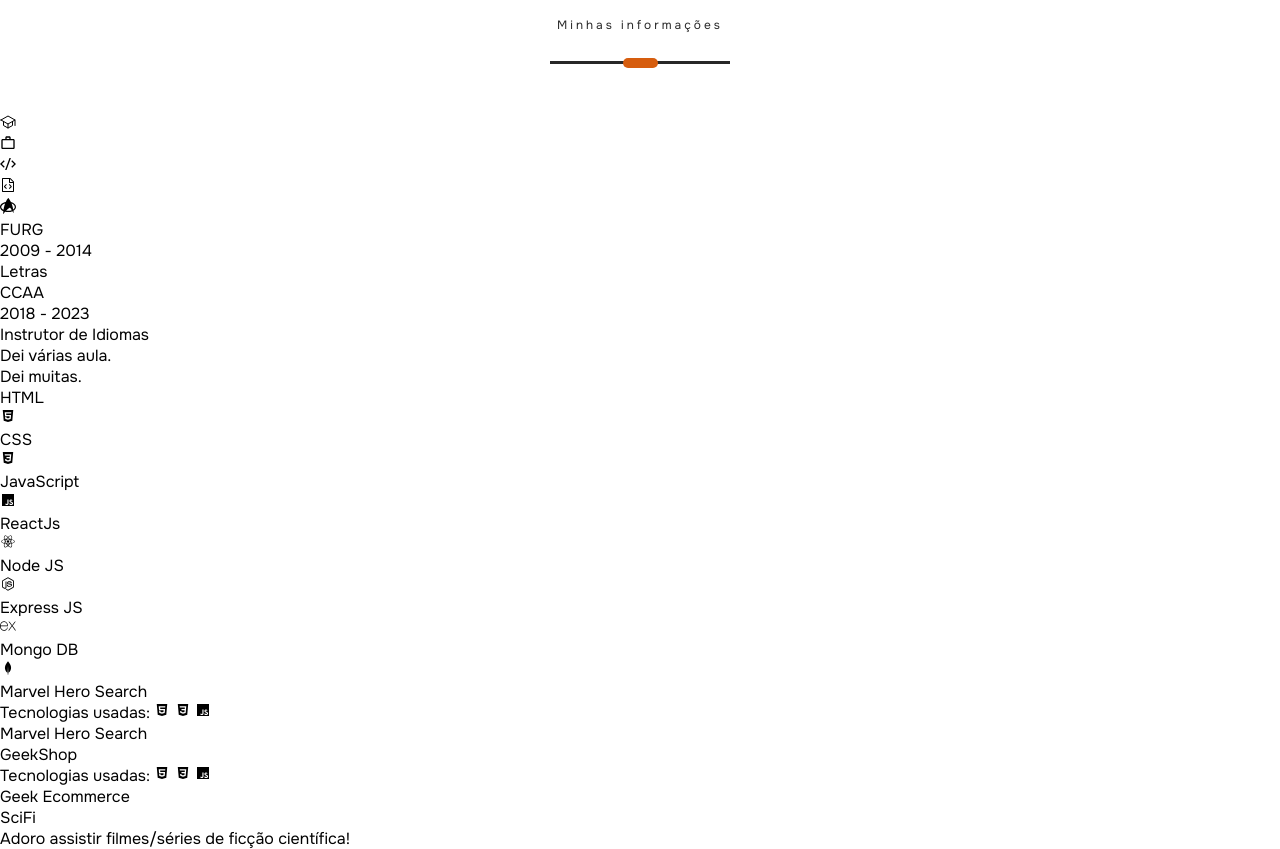
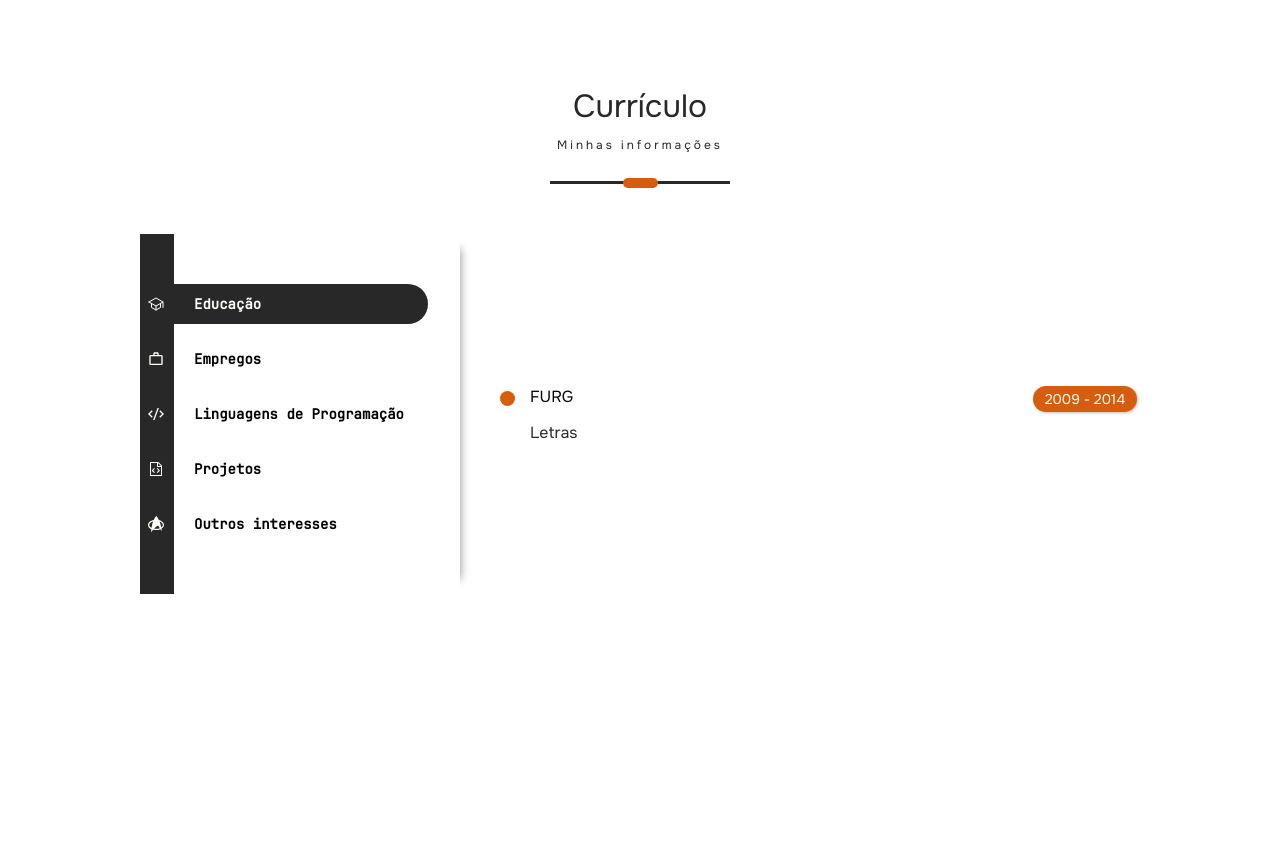
Before and after one commit to CalebeCopello/portfolio, a React (Create React App) app in the folder client/: page / in a window 1280 px wide. Shown: the part 1491-2340 px from the top of the page. After the commit the page ends 2205 px from the top, so only its background shows below. Built offline with nearby package versions, Linux system fonts and the light colour scheme.

Commit message:
Resume Style

```diff
--- a/client/src/PortfolioContainer/Resume/Resume.css
+++ b/client/src/PortfolioContainer/Resume/Resume.css
@@ -0,0 +1,152 @@
+.resume-container {
+    display: flex;
+    align-items: center;
+    flex-direction: column;
+    justify-content: center;
+    min-height: fit-content;
+    margin: 120px 0;
+}
+.resume-card {
+    display: flex;
+    height: 360px;
+    width: 1000px;
+}
+.resume-bullets {
+    height: 100%;
+    box-shadow: 15px 0 9px -15px rgba(0, 0, 0, 0.468);
+    width: 320px;
+}
+.resume-bullet-details {
+    flex-grow: 1;
+    width: 600px;
+    overflow: hidden;
+    padding-left: 70px;
+}
+.experience-description {
+    margin-top: 10px;
+    text-align: justify;
+    max-width: 100%;
+}
+.resume-details-carousal {
+    transition: transform 1s ease-out;
+}
+.bullet-container {
+    display: flex;
+    align-items: center;
+    height: 100%;
+    width: 100%;
+    position: relative;
+}
+.bullets {
+    width: 90%;
+    position: relative;
+    z-index: 2;
+}
+.bullet {
+    display: flex;
+    align-items: center;
+    background-color: var(--fg0);
+    height: 40px;
+    margin: 15px 0;
+    padding:  0 8px;
+    border-radius: 20px;
+    width: 30px;
+    transition:  width 0.6s ease;
+    cursor: pointer;
+}
+.bullet-label {
+    font-size: 14px;
+    white-space: nowrap;
+    font-weight: 600;
+    font-family: JetBrainsMono;
+}
+.bullet-logo {
+    display: inline;
+    height: 16px;
+    margin-right: 30px;
+    color: var(--textContrast-fg4);
+}
+.bullet-icons {
+    width: 34px;
+    height: 100%;
+    z-index: 1;
+    background-color: var(--fg0);
+    position: absolute;
+}
+.selected-bullet {
+    color: var(--textContrast-fg4);
+    width: 100%;
+}
+.resume-screen-container {
+    display: flex;
+    flex-direction: column;
+    justify-content: space-evenly;
+    height: 360px;
+    width: 100%;
+}
+.resume-heading {
+    font-family: YoungSerif;
+    display: flex;
+    flex-direction: column;
+}
+.resume-main-heading {
+    position: relative;
+    display: flex;
+    justify-content: space-between;
+}
+.heading-bullet {
+    position: absolute;
+    left: -30px;
+    height: 15px;
+    width: 15px;
+    top: 5px;
+    background-color: var(--orange0);
+    border-radius: 50%;
+}
+.resume-sub-heading {
+    font-size: 16px;
+    font-family: OnestSanSerif;
+    color: var(--fg0);
+    margin-top: 10px;
+}
+.resume-heading-description {
+    font-size: 12px;
+    text-align: justify;
+}
+.heading-date {
+    margin-right: 3px;
+    background-color: var(--orange0);
+    padding: 4px 12px;
+    font-size: 14px;
+    border-radius: 14px;
+    color: var(--textContrast-fg4);
+    box-shadow: 1px 1px 3px rgba(0, 0, 0, 0.25);
+}
+
+.skill-parent {
+    display: flex;
+    flex-direction: column;
+    position: relative;
+    width: 50%;
+    margin: 10px;
+}
+.skill-wrapper {
+    display: flex;
+}
+.programming-skills-container {
+    display: flex;
+    flex-direction: column;
+    align-items: center;
+    justify-content: space-between;
+    flex-wrap: wrap;
+}
+.skill-name {
+    margin-top: 3px;
+}
+.skill-logo {
+    display: flex;
+    margin-left: 15px;
+    margin-top: -2px;
+    font-size: 30px;
+    filter: drop-shadow(3px 3px 5px rgba(0, 0, 0, 0.3));
+}
--- a/client/src/PortfolioContainer/Resume/Resume.jsx
+++ b/client/src/PortfolioContainer/Resume/Resume.jsx
@@ -9,6 +9,7 @@
 import { SiStartrek } from "react-icons/si";
 import { BiLogoJavascript, BiLogoReact, BiLogoNodejs, BiLogoMongodb, BiLogoHtml5, BiLogoCss3 } from "react-icons/bi";
 import { SiExpress } from "react-icons/si";
+import './Resume.css'
 
 const Resume = (props) => {
     const [selectedBulletIndex, setSelectedBulletIndex] = useState(0)
@@ -24,7 +25,7 @@
         return (
         <div className="resume-heading">
             <div className="resume-main-heading">
-                <div className="heading-bullet">
+                <div className="heading-bullet"></div>
                     <span>{props.heading ? props.heading : ''}</span>
                     {props.fromDate && props.toDate ? (
                         <div className="heading-date">
@@ -41,7 +42,6 @@
                     <span>{props.description ? props.description : ''}</span>
                 </div>
             </div>
-        </div>
         )
     }
 
@@ -85,11 +85,12 @@
                 </span>
             </div>
         </div>,
-        <div className="resume-screen-container programming-skills-container" key='programming-skiils'>
+        <div className="resume-screen-container programming-skills-container" key='programming-skills'>
             {programmingSkillDetails.map((skill,index) => (
                 <div className="skill-parent" key={index}>
-                    <div className="heading-bullet">
-                        <span>{skill.skill}</span>
+                    <div className="heading-bullet"></div>
+                    <div className="skill-wrapper">
+                        <span className='skill-name'>{skill.skill}</span>
                         <div className="skill-logo">
                             <div>{skill.logoScr}</div>
                         </div>
@@ -124,13 +125,14 @@
                 <div className="bullet-logo">
                     {bullet.logoScr}
                 </div>
+                    <span className="bullet-label">{bullet.label}</span>
             </div>
         ))
     }
 
     const getResumeScreen = () => {
         return (
-            <div style={carousalOffSetStyle} className="resume-details-carousal">
+            <div style={carousalOffSetStyle.style} className="resume-details-carousal">
                 {resumeDetails.map((ResumeDetail) => ResumeDetail)}
             </div>
         )
```
